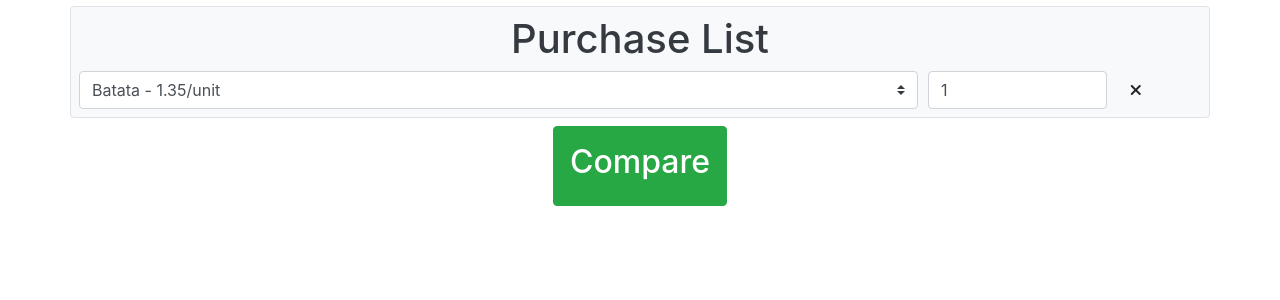
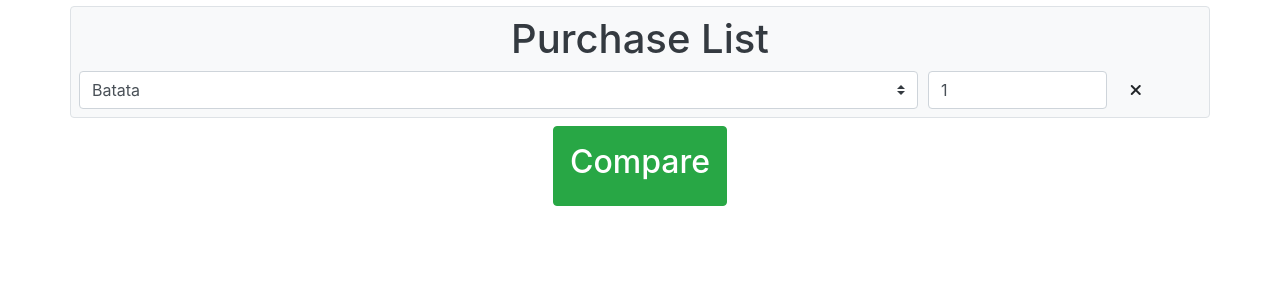
Before and after one commit to rodolfofrainer/appCarol, a Django app: page / in a window 1280 px wide. Shown: the part 185-485 px from the top of the page. Run offline with Django 4.2, Linux system fonts and the light colour scheme; a user stored in the database is signed in; data comes from the database, SQL or seed files in the repository; some libraries are stand-ins or nearby versions.

Commit message:
remove price from items on homepage

```diff
--- a/calculator/templates/home.html
+++ b/calculator/templates/home.html
@@ -45,7 +45,7 @@
                 <div class="col-md-9">
                     <select class="custom-select" id="inputGroupSelect01">
                         {% for item in items %}
-                        <option>{{item.name|title}} - {{item.price}}/unit</option>
+                        <option>{{item.name|title}}</option>
                         {% endfor %}
                     </select>
                 </div>
--- a/calculator/views.py
+++ b/calculator/views.py
@@ -26,9 +26,7 @@ class MarketPageView(View):
     form_class = CreateNewMarketForm
 
     def get_context_data(self, **kwargs):
-        context = {
-            'form': self.form_class(),
-        }
+        context = {'form': self.form_class(),}
         context['list_of_markets'] = MarketCreatedModel.objects.filter(
                 user_id=self.request.user.id)
         return context
```
